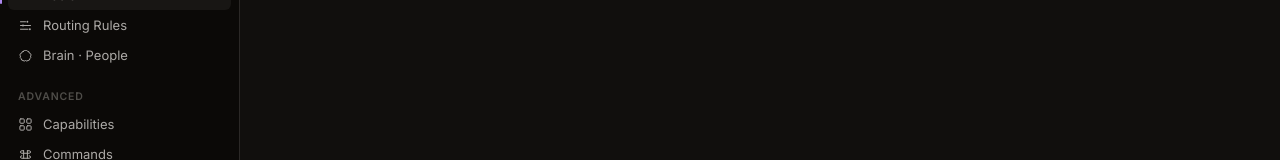
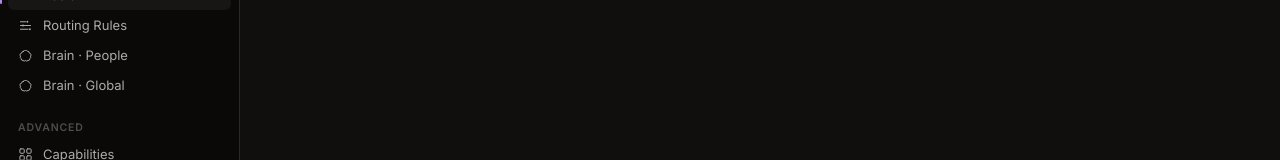
Before and after one commit to Galev01/AgentManager, a Next.js app in the folder apps/dashboard/: page /tools in a window 1280 px wide. Shown: the part 460-620 px from the top of the page. Built offline with nearby package versions, Linux system fonts and the light colour scheme; no server answers.

Commit message:
feat(dashboard): sidebar entry for Global brain

```diff
--- a/apps/dashboard/src/components/sidebar.tsx
+++ b/apps/dashboard/src/components/sidebar.tsx
@@ -40,7 +40,8 @@ const NAV: NavSection[] = [
       { id: "channels", label: "Channels",      href: "/channels",    icon: "channels" },
       { id: "tools",    label: "Tools",         href: "/tools",       icon: "tools"    },
       { id: "routing",  label: "Routing Rules", href: "/routing",     icon: "rules"    },
-      { id: "brain",    label: "Brain · People",href: "/brain/people",icon: "brain"    },
+      { id: "brain",       label: "Brain · People", href: "/brain/people", icon: "brain" },
+      { id: "brain-agent", label: "Brain · Global", href: "/brain/agent",  icon: "brain" },
     ],
   },
   {
```
